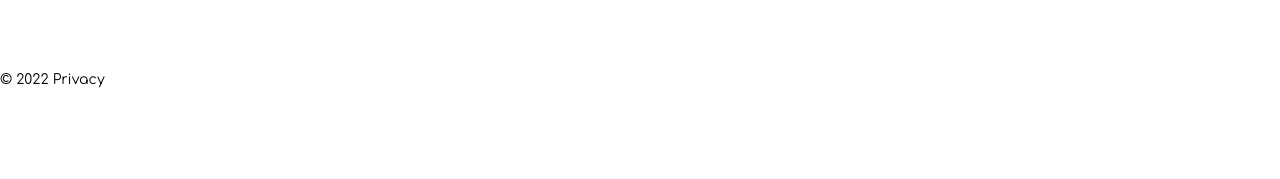
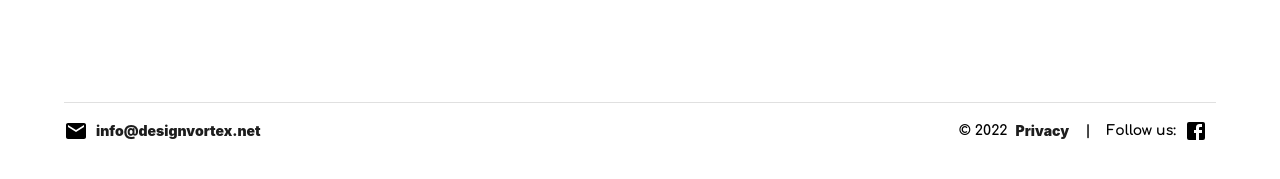
Before and after one commit to AndyJPG/sdo-project, a React (Create React App) app: page / in a window 1280 px wide. Shown: the part 3331-3510 px from the top of the page. Before the commit the page ends 3421 px from the top, so only its background shows below. Built offline with nearby package versions, Linux system fonts and the light colour scheme.

Commit message:
added footer

```diff
--- /dev/null
+++ b/src/components/Footer.tsx
@@ -0,0 +1,41 @@
+import { Box, Container, Divider, Link, Typography } from "@mui/material"
+import EmailIcon from "@mui/icons-material/Email"
+import FacebookIcon from "@mui/icons-material/Facebook"
+
+const Footer = () => {
+  return (
+    <Box>
+      <Container sx={{
+        display: "flex",
+        flexWrap: "wrap",
+        pt: "2rem",
+        pb: { xs: "2rem", md: "4rem" },
+        justifyContent: { md: "space-between" }
+      }}>
+        <Divider sx={{ width: "100%", mb: "1rem" }}/>
+        <Box sx={{ display: "flex", alignItems: "center" }}>
+          <EmailIcon/>
+          <Link href="mailto:info@designvortex.net" underline="none"
+                sx={{
+                  color: "text.primary",
+                  fontWeight: 900,
+                  ml: "0.5rem",
+                  fontSize: "0.875rem"
+                }}>info@designvortex.net</Link>
+
+        </Box>
+        <Divider sx={{ width: "100%", my: "1rem", display: { xs: "block", md: "none" } }}/>
+        <Box sx={{ display: "flex", flexWrap: "wrap", alignItems: "center" }}>
+          <Typography variant="body2" sx={{ fontWeight: 900 }}>&copy; 2022</Typography>
+          <Link underline="none"
+                sx={{ color: "text.primary", fontWeight: 900, ml: "0.5rem", fontSize: "0.875rem" }}>Privacy</Link>
+          <Typography variant="body2" sx={{ fontWeight: 900, mx: "1rem" }}>|</Typography>
+          <Typography variant="body2" sx={{ fontWeight: 900 }}>Follow us:</Typography>
+          <FacebookIcon sx={{ mx: "0.5rem" }}/>
+        </Box>
+      </Container>
+    </Box>
+  )
+}
+
+export default Footer
--- a/src/pages/Home.tsx
+++ b/src/pages/Home.tsx
@@ -8,6 +8,7 @@ const DialogSectionList = lazy(() => import("../components/DialogSectionList"))
 const CallToAction = lazy(() => import("../components/CallToAction"))
 const ServicesSection = lazy(() => import("../components/ServicesSection"))
 const UseCaseSection = lazy(() => import("../components/UseCaseSection"))
+const Footer = lazy(() => import("../components/Footer"))
 
 const Home = () => {
 
@@ -35,9 +36,9 @@ const Home = () => {
       <BoundarySuspense name="Use case section">
         <UseCaseSection/>
       </BoundarySuspense>
-      <Box>
-        <Typography variant="body2">&copy; 2022 Privacy</Typography>
-      </Box>
+      <BoundarySuspense name="footer">
+        <Footer/>
+      </BoundarySuspense>
     </>
   )
 }
```
